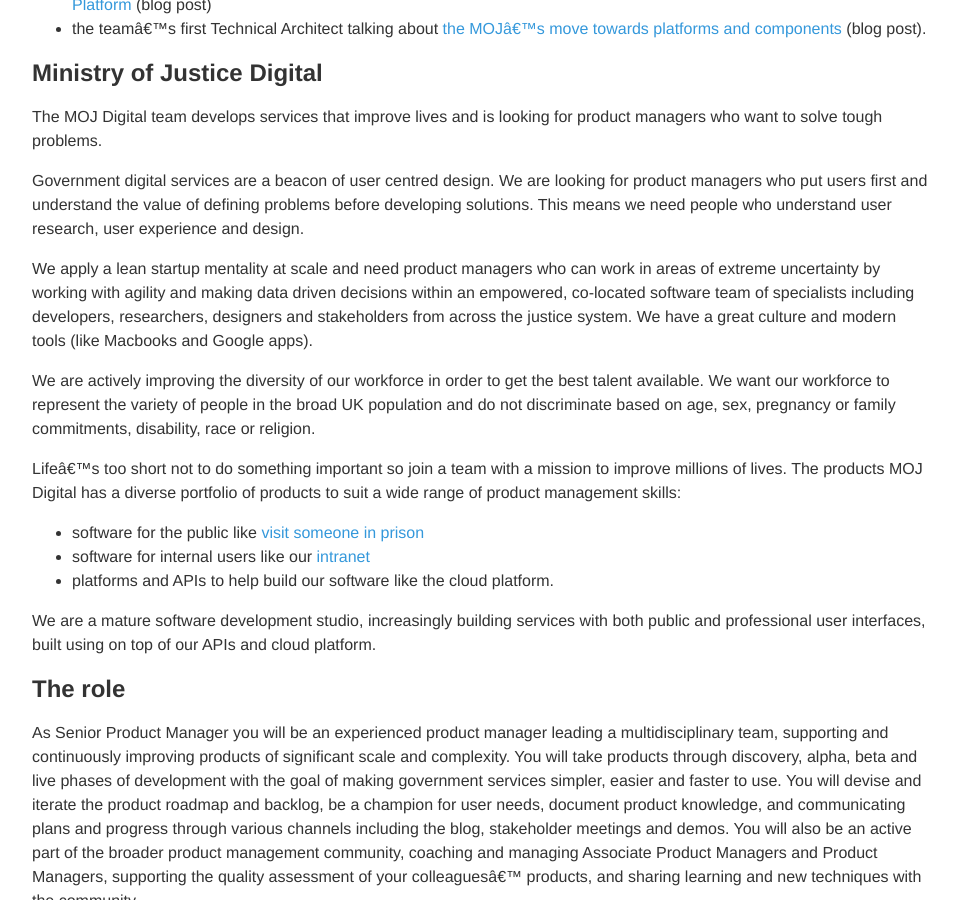
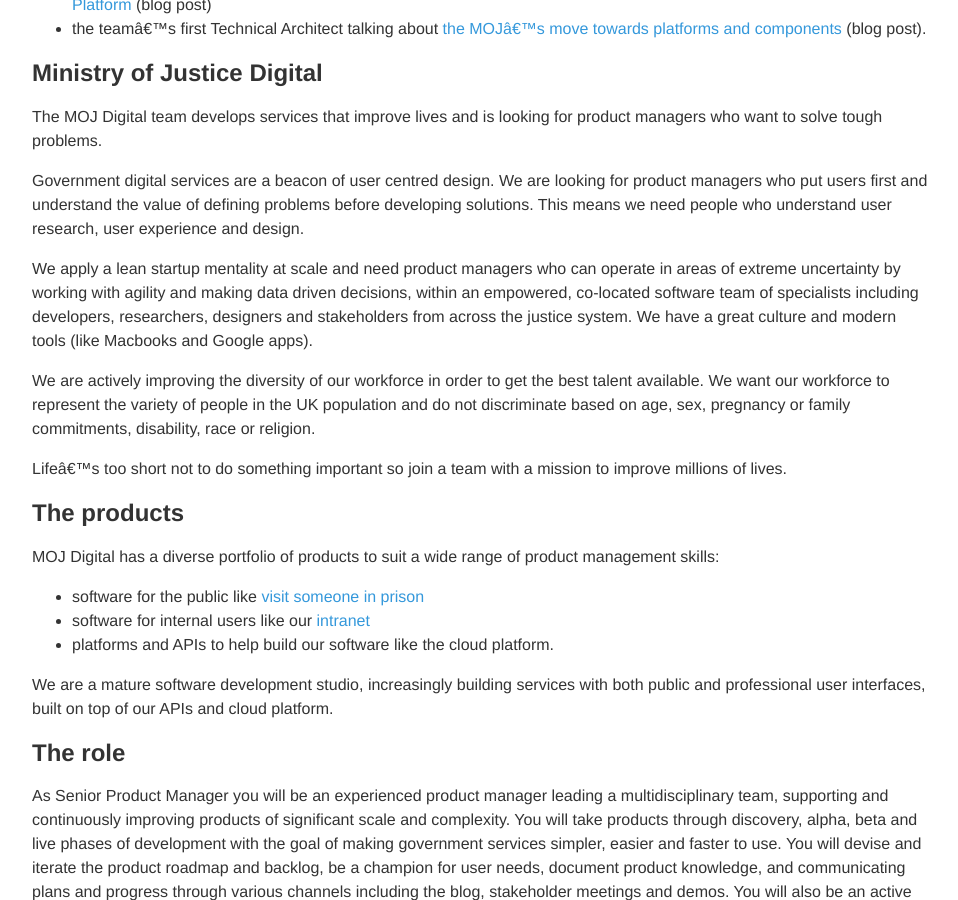
Before and after one commit to scottcolfer/scottcolfer.github.io, a Jekyll site: the page built from _posts/2017-01-26-cloud-product-manager.md, in a window 1280 px wide and 900 px high, scrolled down 683 px. Shown: the whole window, without its empty margins (160-1118 px from the left). Built offline with Jekyll 4.4.1, drawn with Linux system fonts in a browser that asks for light colours.

Commit message:
Update 2017-01-26-cloud-product-manager.md
Minor text edits.

```diff
--- a/_posts/2017-01-26-cloud-product-manager.md
+++ b/_posts/2017-01-26-cloud-product-manager.md
@@ -34,19 +34,21 @@
 
 Government digital services are a beacon of user centred design. We are looking for product managers who put users first and understand the value of defining problems before developing solutions. This means we need people who understand user research, user experience and design.
 
-We apply a lean startup mentality at scale and need product managers who can work in areas of extreme uncertainty by working with agility and making data driven decisions within an empowered, co-located software team of specialists including developers, researchers, designers and stakeholders from across the justice system. We have a great culture and modern tools (like Macbooks and Google apps).
+We apply a lean startup mentality at scale and need product managers who can operate in areas of extreme uncertainty by working with agility and making data driven decisions, within an empowered, co-located software team of specialists including developers, researchers, designers and stakeholders from across the justice system. We have a great culture and modern tools (like Macbooks and Google apps).
 
-We are actively improving the diversity of our workforce in order to get the best talent available. We want our workforce to represent the variety of people in the broad UK population and do not discriminate based on age, sex, pregnancy or family commitments, disability, race or religion.
+We are actively improving the diversity of our workforce in order to get the best talent available. We want our workforce to represent the variety of people in the UK population and do not discriminate based on age, sex, pregnancy or family commitments, disability, race or religion.
 
 Life’s too short not to do something important so join a team with a mission to improve millions of lives.
-The products
+
+## The products
+
 MOJ Digital has a diverse portfolio of products to suit a wide range of product management skills:
 
 - software for the public like [visit someone in prison](https://www.gov.uk/prison-visits)
 - software for internal users like our [intranet](https://mojdigital.blog.gov.uk/2015/12/11/inside-out-lessons-learnt-from-building-a-new-intranet/)
 - platforms and APIs to help build our software like the cloud platform.
 
-We are a mature software development studio, increasingly building services with both public and professional user interfaces, built using on top of our APIs and cloud platform.
+We are a mature software development studio, increasingly building services with both public and professional user interfaces, built on top of our APIs and cloud platform.
 
 ## The role
 
```
